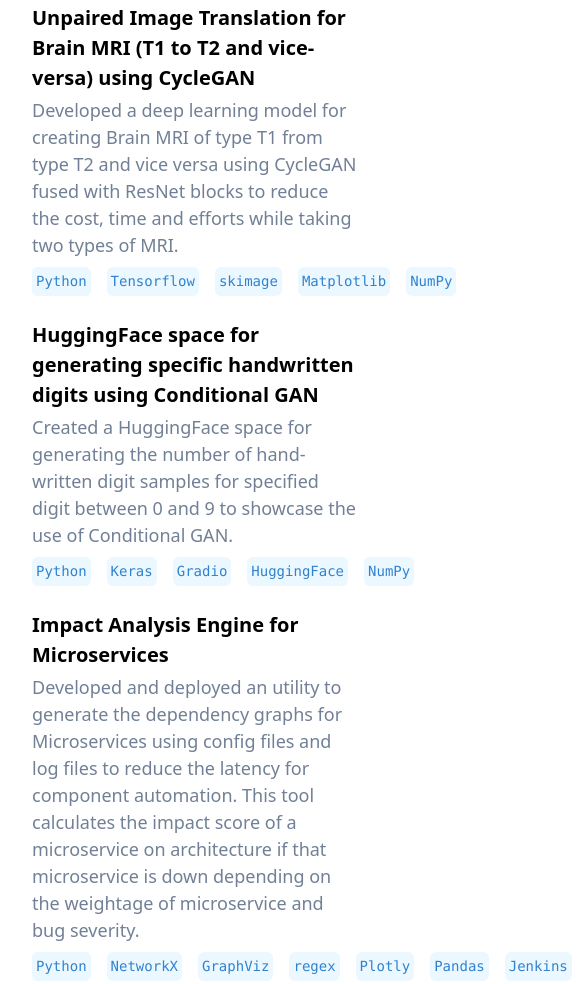
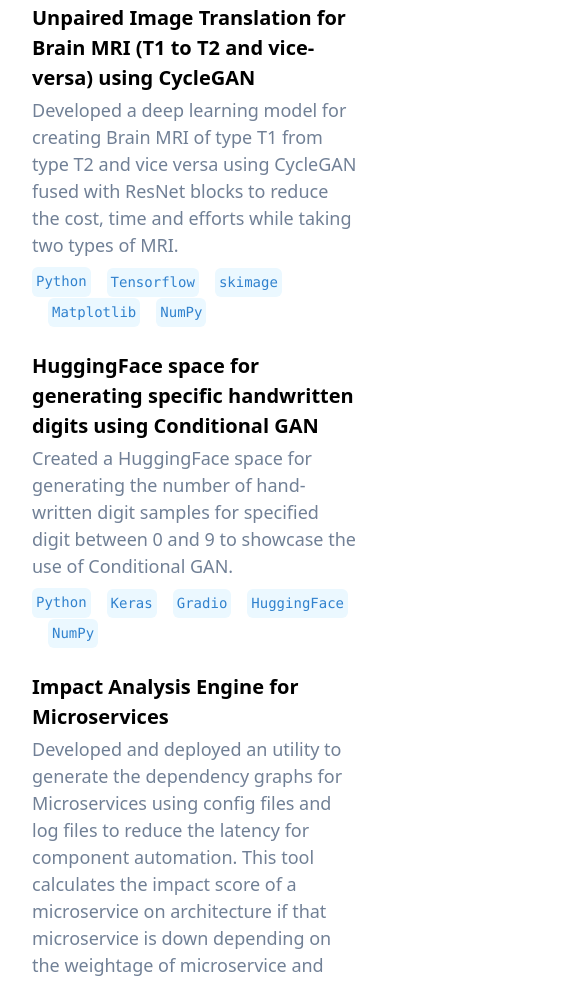
Before and after one commit to rajrathi/rajrathi.github.io, a Gatsby site: page / in a window 390 px wide. Shown: the part 1100-2084 px from the top of the page, 585 px wide, since content can reach past the window. Built offline with nearby package versions, Linux system fonts and the light colour scheme; Gatsby itself is replaced by a stand-in of ours.

Commit message:
finally flex wrap work

```diff
--- a/src/components/summary-item/index.jsx
+++ b/src/components/summary-item/index.jsx
@@ -5,7 +5,7 @@ const classes = {
   wrapper: 'mb-6',
   name: 'font-semibold text-lg text-black pb-1 text-xl',
   description: 'text-md text-gray-600 font-light space-y-1 mb-2',
-  code: 'flex sm:flex-wrap md:flex-wrap space-x-4 text-blue-600 font-mono text-sm'
+  code: 'flex flex-wrap space-x-4 text-blue-600 font-mono text-sm space-y-px'
 };
 
 const SummaryItem = ({ name, description, link = false, internal = false, technology = ''}) => {
```
